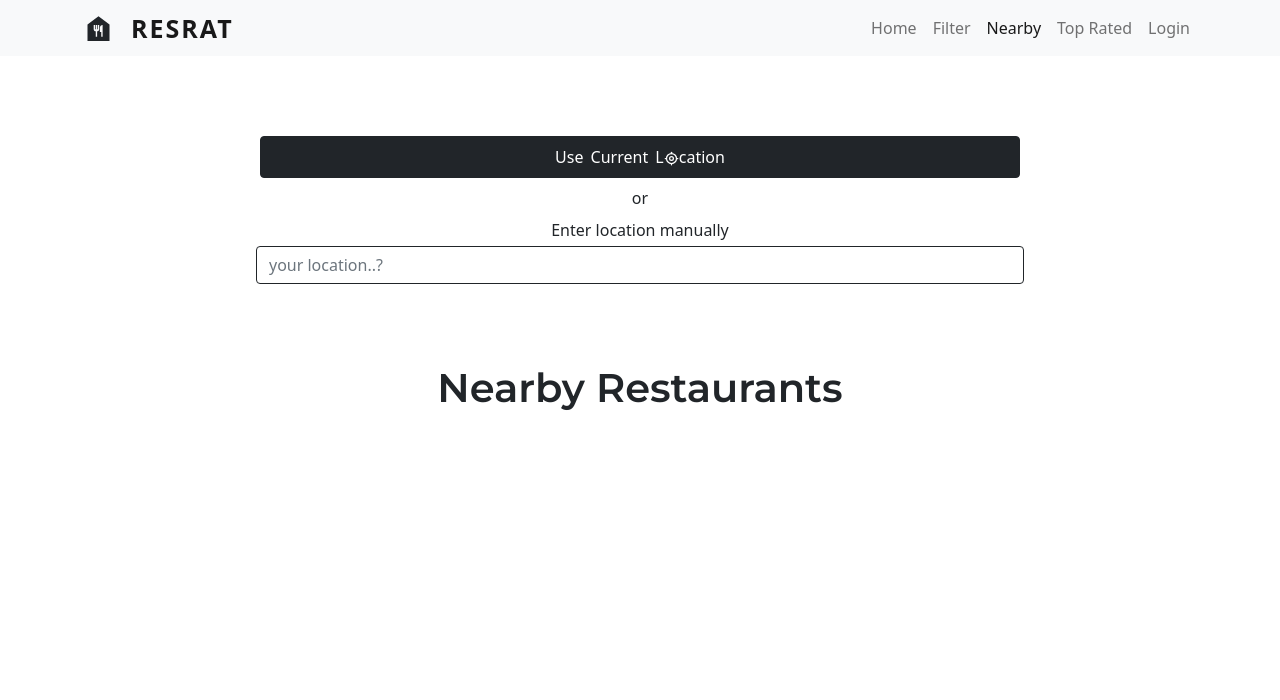
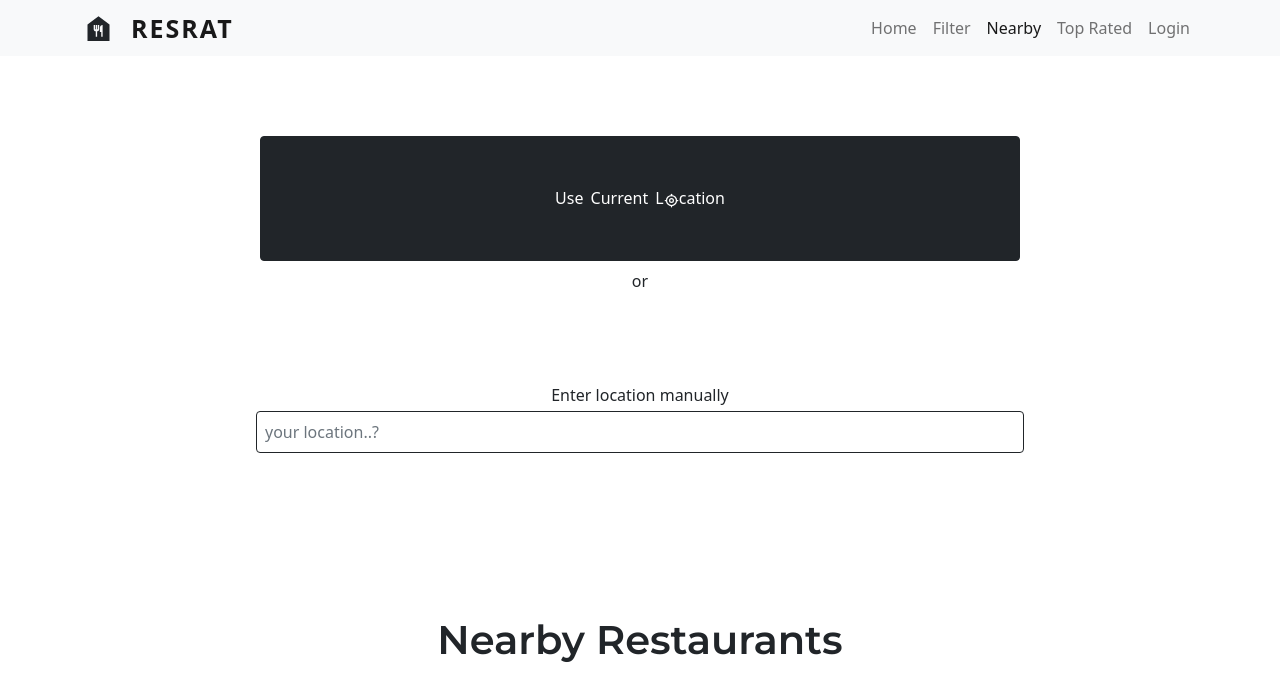
Before and after one commit to rba1aji/restoview, a React (Create React App) app: page /near-by-restaurants in a window 1280 px wide. Shown: the top 700 px of the page. Built offline with nearby package versions, Linux system fonts and the light colour scheme.

Commit message:
1 file modified

```diff
--- a/src/pages/Nearby/index.js
+++ b/src/pages/Nearby/index.js
@@ -76,10 +76,11 @@ export default function Nearby() {
         className=""
         style={{
           display: 'grid',
-          marginTop:'10vh',
+          marginTop: '10vh',
           marginLeft: '20vw',
           marginRight: '20vw',
-          marginBottom:'10vh'
+          marginBottom: '10vh',
+          height: '50vh',
         }}
       >
         <Button
@@ -96,10 +97,9 @@ export default function Nearby() {
         <Form.Group>
           <p className="mb-1 text-center">Enter location manually</p>
           <Form.Control
-            className="border-dark"
+            className="border-dark p-2"
             type="text"
             placeholder="your location..?"
-
             ref={currLocationRef}
             onChange={(e) => {
               e.preventDefault();
```
